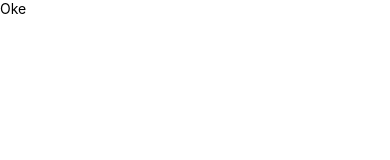
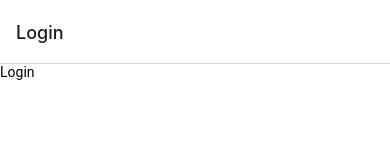
Before and after one commit to andirayka/LiveCodingBadrInteractive, a React Native app: screen /Login in a window 390 px wide. Shown: the top 160 px of the page. Built offline with nearby package versions, Linux system fonts and the light colour scheme.

Commit message:
Add AppRoutes

```diff
--- a/App.tsx
+++ b/App.tsx
@@ -2,13 +2,17 @@
 import 'react-native-gesture-handler';
 
 import React, {FC} from 'react';
-import {Text} from 'react-native';
+import {SafeAreaProvider} from 'react-native-safe-area-context';
+import {Provider as PaperProvider} from 'react-native-paper';
+import {AppRouter} from 'routes';
 
 const App: FC = () => {
   return (
-    <>
-      <Text>Oke</Text>
-    </>
+    <SafeAreaProvider>
+      <PaperProvider>
+        <AppRouter />
+      </PaperProvider>
+    </SafeAreaProvider>
   );
 };
 
--- /dev/null
+++ b/src/routes/index.tsx
@@ -0,0 +1,18 @@
+import React, {FC, useContext, useEffect, useState} from 'react';
+import {createStackNavigator} from '@react-navigation/stack';
+import {NavigationContainer} from '@react-navigation/native';
+import {Login} from 'screens';
+import {AppStackParams} from './routeTypes';
+
+const AppStack = createStackNavigator<AppStackParams>();
+
+// Main router of the App
+export const AppRouter: FC = () => {
+  return (
+    <NavigationContainer>
+      <AppStack.Navigator>
+        <AppStack.Screen name="Login" component={Login} />
+      </AppStack.Navigator>
+    </NavigationContainer>
+  );
+};
--- a/src/routes/routeTypes.ts
+++ b/src/routes/routeTypes.ts
@@ -0,0 +1,5 @@
+import {NavigatorScreenParams} from '@react-navigation/native';
+
+export type AppStackParams = {
+  Login: undefined;
+};
--- /dev/null
+++ b/src/screens/Login.tsx
@@ -0,0 +1,19 @@
+import React, {FC} from 'react';
+import {StyleSheet} from 'react-native';
+import {Text} from 'react-native-paper';
+import {SafeAreaView} from 'react-native-safe-area-context';
+
+export const Login: FC = () => {
+  return (
+    <SafeAreaView style={styles.container}>
+      <Text>Login</Text>
+    </SafeAreaView>
+  );
+};
+
+const styles = StyleSheet.create({
+  container: {
+    backgroundColor: 'white',
+    flex: 1,
+  },
+});
--- a/src/screens/index.ts
+++ b/src/screens/index.ts
@@ -0,0 +1 @@
+export * from './Login';
```
Also changed, not shown: src/routes/index.ts (deleted).
